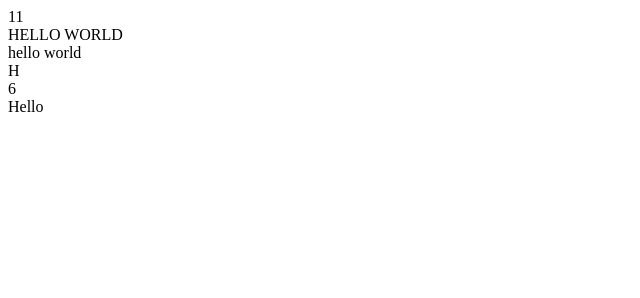
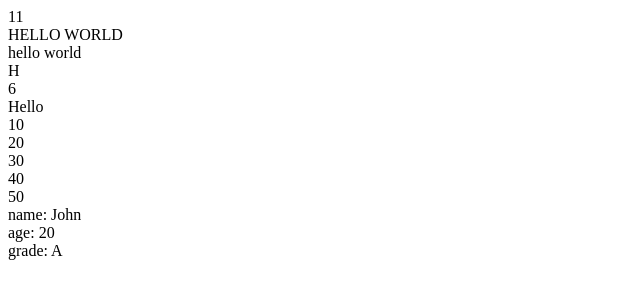
Before and after one commit to pratham1286-design/CSE326-term-1, a plain HTML site: page javaprac9.html in a window 1280 px wide. Shown: the whole page, without its empty margins (0-640 px from the left). Drawn offline with Linux system fonts and the light colour scheme.

Commit message:
learning js looping

```diff
--- a/javaprac9.html
+++ b/javaprac9.html
@@ -14,6 +14,20 @@
         document.write(str.charAt(0) + "<br>");
         document.write(str.indexOf("World") + "<br>");
         document.write(str.substring(0, 5) + "<br>");
+        var num = [10,20,30,40,50];
+        <!-- Using for loop for iterable items which uses the "of" operator -->
+        for (var n of num) {
+            document.write(n + "<br>");
+        }
+        let student = {
+            name: "John",
+            age: 20,
+            grade: "A"
+        };
+        <!-- Using for loop for iterable items which uses the "in" operator -->
+        for (var key in student) {
+            document.write(key + ": " + student[key] + "<br>");
+        }
     </script>
 </body>
 </html>
```
